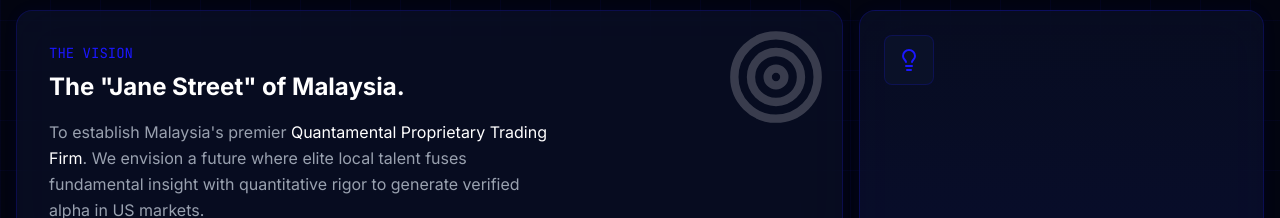
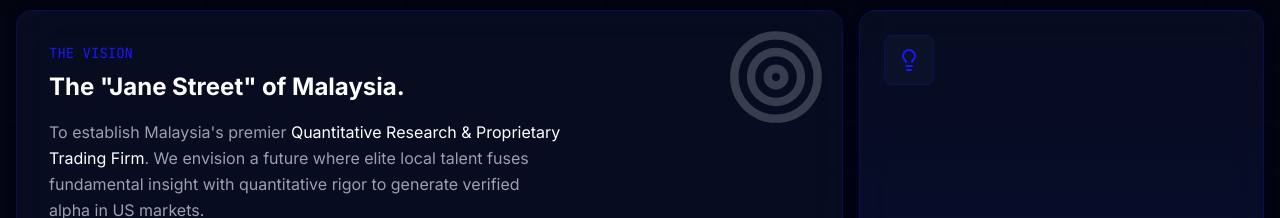
Before and after one commit to darrancebeh/prism-lake-website, a Next.js app: page / in a window 1280 px wide. Shown: the part 1880-2098 px from the top of the page. Built offline with nearby package versions, Linux system fonts and the light colour scheme.

Commit message:
Refactor code structure for improved readability and maintainability

```diff
--- a/src/app/layout.tsx
+++ b/src/app/layout.tsx
@@ -19,8 +19,8 @@
 });
 
 export const metadata: Metadata = {
-  title: "Prism Lake | Quantamental Research",
-  description: "Bridging the gap between academic theory and market reality. Malaysia's first student-founded US Proprietary Trading Firm.",
+  title: "Prism Lake",
+  description: "Malaysia's First US-Market Quantitative Research & Proprietary Trading Firm.",
 };
 
 export default function RootLayout({
--- a/src/components/IdentitySection.tsx
+++ b/src/components/IdentitySection.tsx
@@ -22,7 +22,7 @@
           <h3 className="text-[#1b17ff] font-mono text-sm mb-2">THE VISION</h3>
           <h4 className="text-2xl font-bold mb-4">The &quot;Jane Street&quot; of Malaysia.</h4>
           <p className="text-gray-400 leading-relaxed max-w-lg">
-            To establish Malaysia&apos;s premier <span className="text-white">Quantamental Proprietary Trading Firm</span>.
+            To establish Malaysia&apos;s premier <span className="text-white">Quantitative Research & Proprietary Trading Firm</span>.
             We envision a future where elite local talent fuses fundamental insight with
             quantitative rigor to generate verified alpha in US markets.
           </p>
```
Also changed, not shown: public/icon.png (renamed from src/app/icon.png).
